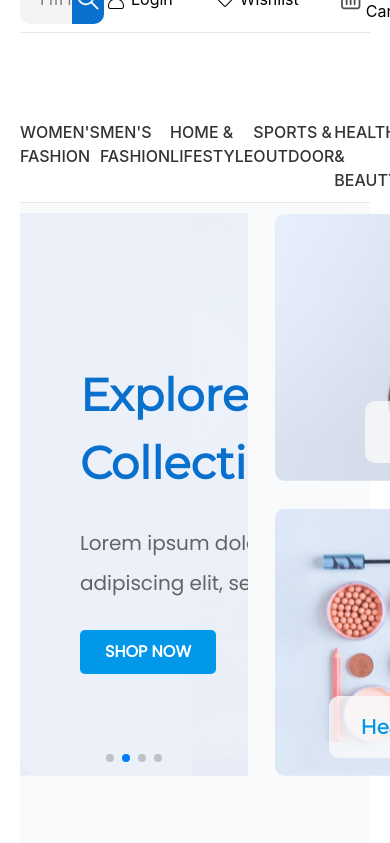
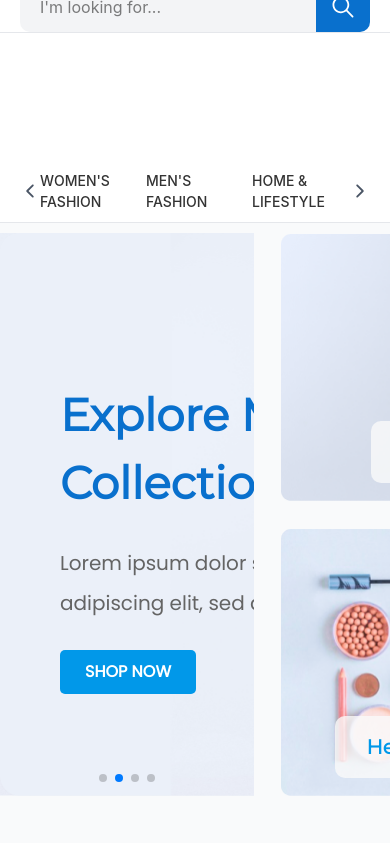
Before and after one commit to ashiqul290/Nirvoya-Website, a React (Vite) app: page / in a window 390 px wide. Shown: the top 843 px of the page. Built offline with nearby package versions, Linux system fonts and the light colour scheme.

Commit message:
responsive header

```diff
--- a/src/Common/Header.jsx
+++ b/src/Common/Header.jsx
@@ -1,11 +1,12 @@
 import React, { useEffect, useState } from "react";
 import { Container } from "./Container";
 import logo from "../assets/HeaderImg/logo.png";
-import { IoIosSearch } from "react-icons/io";
+import { IoIosArrowBack, IoIosArrowForward, IoIosSearch } from "react-icons/io";
 import { CiHeart, CiUser } from "react-icons/ci";
 import union from "../assets/HeaderImg/Union.png";
 export const Header = () => {
   const [show, setShow] = useState(true);
+  const [showAll, setShowAll] = useState(false);
 
   useEffect(() => {
     let lastScrollY = window.scrollY;
@@ -27,8 +28,6 @@ export const Header = () => {
     return () => window.removeEventListener("scroll", handleScroll);
   }, []);
 
-
-
   const categories = [
     {
       name: "Women's Fashion",
@@ -36,51 +35,92 @@ export const Header = () => {
         {
           name: "Saree",
           items: [
-          "Cotton","Silk","Katan","Muslin","Jamdani",
-          "Georgette","Nokshi Kantha","Linen","Khadi",
-          "Tangail Taat","Monipuri","Dhakai Jamdani"
-        ]
+            "Cotton",
+            "Silk",
+            "Katan",
+            "Muslin",
+            "Jamdani",
+            "Georgette",
+            "Nokshi Kantha",
+            "Linen",
+            "Khadi",
+            "Tangail Taat",
+            "Monipuri",
+            "Dhakai Jamdani",
+          ],
         },
         {
           name: "Clothes",
           items: [
-          "T-shirt","Shorts","Shirt","Track suit",
-          "Jeans","Georgette","Waistcoat",
-          "Sweater","Coats","Suit","Sweatshirt","Uniform"
-        ]
+            "T-shirt",
+            "Shorts",
+            "Shirt",
+            "Track suit",
+            "Jeans",
+            "Georgette",
+            "Waistcoat",
+            "Sweater",
+            "Coats",
+            "Suit",
+            "Sweatshirt",
+            "Uniform",
+          ],
         },
         {
           name: "Cosmetic",
           items: [
-          "Perfume","Eye make-up","Skin care","Hair care",
-          "Make-up","Oral Care","Body Care","Sanitary pad",
-          "Shower gels & creams","Hair Removal Products",
-          "Lipstick","Suntan cream"
-        ]
+            "Perfume",
+            "Eye make-up",
+            "Skin care",
+            "Hair care",
+            "Make-up",
+            "Oral Care",
+            "Body Care",
+            "Sanitary pad",
+            "Shower gels & creams",
+            "Hair Removal Products",
+            "Lipstick",
+            "Suntan cream",
+          ],
         },
         {
           name: "Sports & Outdoor",
           items: [
-          "Sweatshirt","T-shirt","Sports Bra","Leggings",
-          "Tracksuit","Running Shoes","Sports Bag",
-          "Sports Equipment","Outdoor Shoes","Snow Boot",
-          "Outdoor Equipment","Sports Accessories"
-        ]
+            "Sweatshirt",
+            "T-shirt",
+            "Sports Bra",
+            "Leggings",
+            "Tracksuit",
+            "Running Shoes",
+            "Sports Bag",
+            "Sports Equipment",
+            "Outdoor Shoes",
+            "Snow Boot",
+            "Outdoor Equipment",
+            "Sports Accessories",
+          ],
         },
         {
           name: "Personal Care",
           items: [
-          "Perfume","Sexual Health","After Shave Products","Razor blade"
-        ]
+            "Perfume",
+            "Sexual Health",
+            "After Shave Products",
+            "Razor blade",
+          ],
         },
         {
           name: "Shoes",
           items: [
-          "Heeled shoes","sneakers","Casual Shoes","Babet",
-          "Sandals","Slippers"
-        ]
-      }
-    ]
+            "Heeled shoes",
+            "sneakers",
+            "Casual Shoes",
+            "Babet",
+            "Sandals",
+            "Slippers",
+          ],
+        },
+      ],
     },
     {
       name: "Men's Fashion",
@@ -104,17 +144,67 @@ export const Header = () => {
       name: "Food & Grocery",
     },
   ];
+
+  const [currentIndex, setCurrentIndex] = useState(0);
+  const [itemsPerPage, setItemsPerPage] = useState(3);
+
+  // responsive items count
+  useEffect(() => {
+    const handleResize = () => {
+      if (window.innerWidth >= 1536) {
+        setItemsPerPage(8);
+      } else if (window.innerWidth >= 1280) {
+        setItemsPerPage(6);
+      } else if (window.innerWidth >= 1024) {
+        setItemsPerPage(5);
+      } else if (window.innerWidth >= 768) {
+        setItemsPerPage(4);
+      } else {
+        setItemsPerPage(3);
+      }
+    };
+
+    handleResize();
+
+    window.addEventListener("resize", handleResize);
+
+    return () => window.removeEventListener("resize", handleResize);
+  }, []);
+
+  // visible categories
+  const visibleCategories = categories.slice(
+    currentIndex,
+    currentIndex + itemsPerPage,
+  );
+
+  // next
+  const handleNext = () => {
+    if (currentIndex + itemsPerPage < categories.length) {
+      setCurrentIndex(currentIndex + itemsPerPage);
+    }
+  };
+
+  // prev
+  const handlePrev = () => {
+    if (currentIndex - itemsPerPage >= 0) {
+      setCurrentIndex(currentIndex - itemsPerPage);
+    }
+  };
+
   return (
     <>
-      <nav className={`  bg-white sticky top-0 left-0 w-full z-50 transition-transform duration-300 ${show ?  "border-b border-white": "border-b border-gray-200"} ` } style={{
-          transform: show ? "translateY(0)" : "translateY(-100%)", border : show ? "" : "",
-        }}>
+      <nav
+        className={`  bg-white sticky px-5 xl:px-0 top-0 left-0 w-full z-50 transition-transform duration-300 ${show ? "border-b border-white" : "border-b border-gray-200"} `}
+        style={{
+          transform: show ? "translateY(0)" : "translateY(-100%)",
+        }}
+      >
         <Container>
           <div className=" flex items-center justify-between mt-8.25 py-2">
             <div className="">
               <img src={logo} alt="Logo" />
             </div>
-            <div className=" bg-gray-100 w-194.5 flex justify-between rounded-l-[10px] rounded-r-[10px]">
+            <div className=" hidden bg-gray-100 xl:w-194.5 md:w-120 lg:w-140 md:flex justify-between rounded-l-[10px] rounded-r-[10px]">
               <input
                 type="text"
                 className="w-full outline-none py-3.25 pl-5"
@@ -124,64 +214,106 @@ export const Header = () => {
                 <IoIosSearch />
               </button>
             </div>
-            <div className=" flex items-center gap-10">
+            <div className=" flex items-center gap-3.75 lg:gap-5 xl:gap-10">
               <button className="text-[16px] font-normal flex gap-0.75 items-center cursor-pointer">
                 {" "}
-                <CiUser  className=" text-[24px]"/> <span>Login</span>
+                <CiUser className=" text-[24px]" />{" "}
+                <span className=" hidden lg:block">Login</span>
               </button>
-              <button  id="wishlist-icon" className="text-[16px] font-normal flex gap-0.75 items-center cursor-pointer">
+              <button
+                id="wishlist-icon"
+                className="text-[16px] font-normal flex gap-0.75 items-center cursor-pointer"
+              >
                 {" "}
-                <CiHeart className=" text-[24px]" /> <span>Wishlist</span>
+                <CiHeart className=" text-[24px]" />{" "}
+                <span className=" hidden lg:block">Wishlist</span>
               </button>
-              <button  id="cart-icon" className="text-[16px] font-normal flex gap-0.75 items-center cursor-pointer">
+              <button
+                id="cart-icon"
+                className="text-[16px] font-normal flex gap-0.75 items-center cursor-pointer"
+              >
                 {" "}
-                <img src={union} alt="Cart" /> <span>my Cart</span>
+                <img src={union} alt="Cart" />{" "}
+                <div className=" hidden lg:block">my Cart</div>
               </button>
             </div>
           </div>
 
+          <div className=" md:hidden bg-gray-100 max-w-194.5 flex justify-between rounded-l-[10px] rounded-r-[10px]">
+            <input
+              type="text"
+              className="w-full outline-none py-3.25 pl-5"
+              placeholder="I'm looking for..."
+            />
+            <button className="w-16  flex justify-center items-center rounded-r-[10px] text-white bg-[#0970CD] text-[28px] cursor-pointer   ">
+              <IoIosSearch />
+            </button>
+          </div>
         </Container>
       </nav>
 
-      <header className="border-b bg-white sticky top-0 left-0 z-45 border-gray-200">
+      <header className="border-b px-5 md:px-0 bg-white sticky top-0 left-0 z-45 border-gray-200">
         <Container>
           <div className="">
-            <div className="pb-2.5 sticky top-0 left-0 w-full py-5 bg-white">
-            <ul className=" flex justify-between relative ">
-              {
-                categories?.map((item)=>(
+            <div className="pb-2.5 sticky flex justify-between top-0 left-0 w-full py-5 bg-white">
+              <button
+                   onClick={handlePrev}
+            disabled={currentIndex === 0}
+                className=" text-[20px] text-gray-600  cursor-pointer"
+              >
+                {" "}
+                <IoIosArrowBack />
+              </button>
+              <ul
+                className="     grid
+    grid-cols-3
+    md:grid-cols-4
+    lg:grid-cols-5
+    xl:grid-cols-6
+    2xl:grid-cols-8
+    gap-2 md:gap-4.5 relative"
+              >
+                {visibleCategories?.map((item, index) => (
                   <>
-                  <li className="text-[16px] text-[#333333] relative uppercase font-medium cursor-pointer hover:text-[#0970CD] duration-500 after:content-[''] after:absolute after:left-0 after:bottom-0
-            after:h-0.5 after:w-0 after:bg-[#0970CD] after:duration-500 hover:after:w-full group ">{item?.name}
+                    <li
+                      key={index}
+                      className=" text-[14px] md:text-[16px] text-[#333333] relative uppercase font-medium cursor-pointer hover:text-[#020202] duration-500 after:content-[''] after:absolute after:left-0 after:bottom-0
+            after:h-0.5 after:w-0 after:bg-[#0970CD] after:duration-500 hover:after:w-full group "
+                    >
+                      {item?.name}
                       <div className="">
-               { item?.subcategories && <div className=" hidden absolute top-full left-0 w-350  border border-gray-100 scale-z-110 bg-white px-17.75 pt-7.75 pb-6.5 group-hover:grid grid-cols-5 gap-15">
-                 {
-                  item?.subcategories?.map((item)=>(
+                        {item?.subcategories && (
+                          <div className=" hidden absolute top-full left-0 w-350  border border-gray-100 scale-z-110 bg-white px-17.75 pt-7.75 pb-6.5 group-hover:grid grid-cols-5 gap-15">
+                            {item?.subcategories?.map((item) => (
                               <>
                                 <div className="">
-
-                     <h2 className=' font-poppins text-[16px] text-[#3D3D3F] font-medium'>{item?.name}</h2>
-                    <ul >
-                      {
-                        item?.items?.map((item)=>(
-
-                          <li className="text-[#757575] hover:text-[#0970CD] duration-200 font-normal font-poppins text-[14px] mt-1">{item}</li>
-                        ))
-                      }
+                                  <h2 className=" font-poppins text-[16px] text-[#3D3D3F] font-medium">
+                                    {item?.name}
+                                  </h2>
+                                  <ul>
+                                    {item?.items?.map((item) => (
+                                      <li className="text-[#757575] hover:text-[#0970CD] duration-200 font-normal font-poppins text-[14px] mt-1">
+                                        {item}
+                                      </li>
+                                    ))}
                                   </ul>
                                 </div>
-
-
                               </>
-                  ))
-                 }
-                </div>}
+                            ))}
+                          </div>
+                        )}
                       </div>
                     </li>
                   </>
-                ))
-              }
+                ))}
               </ul>
+              <button
+                  onClick={handleNext}
+            disabled={currentIndex + itemsPerPage >= categories.length}
+                className=" text-[20px] text-gray-600  cursor-pointer"
+              >
+                <IoIosArrowForward />
+              </button>
             </div>
           </div>
         </Container>
--- a/src/Layout/Rootlayout.jsx
+++ b/src/Layout/Rootlayout.jsx
@@ -7,7 +7,7 @@ import ScrollToTop from "../Common/TopToScroll";
 const Rootlayout = () => {
   return (
     <>
-   <div className="mx-5 md:px-0">
+   <div className="">
      <ScrollToTop />
     <Header />
       <Outlet />
```
Lines whose indentation alone changed are shown as unchanged.
